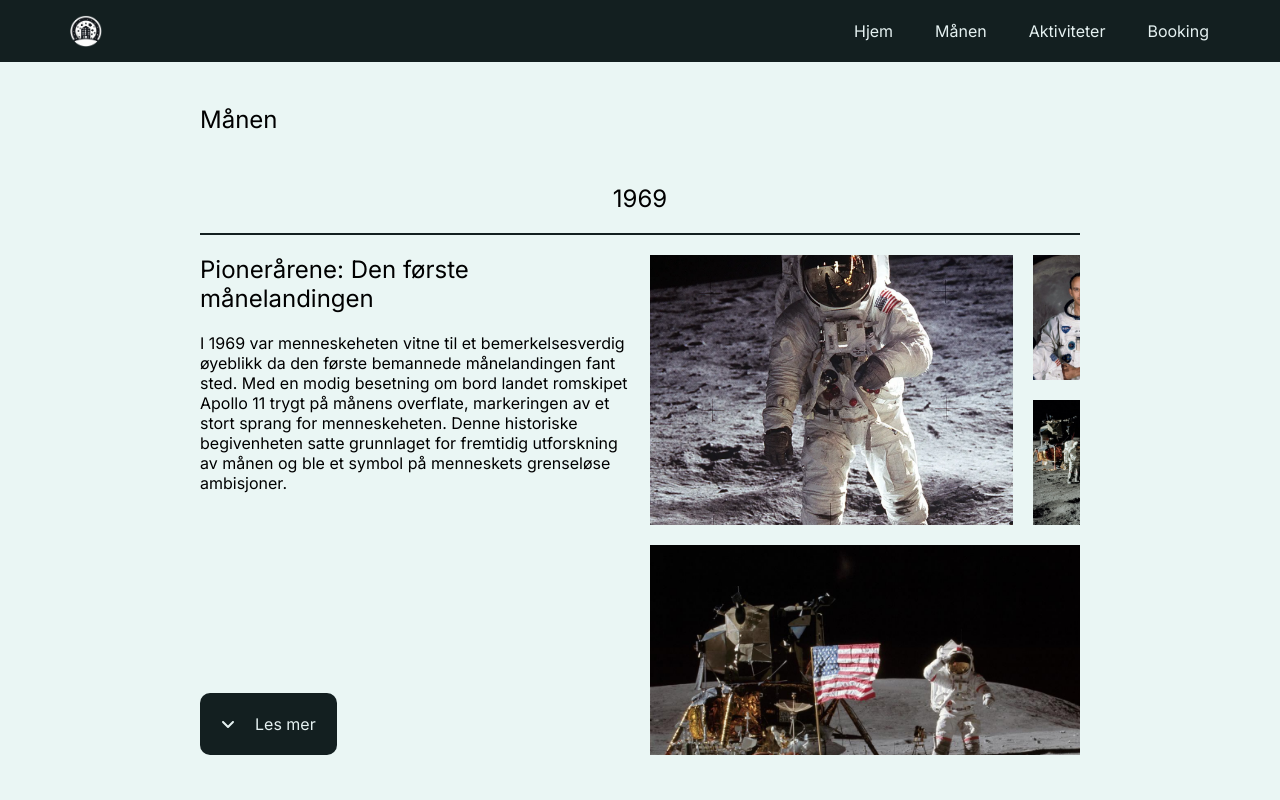
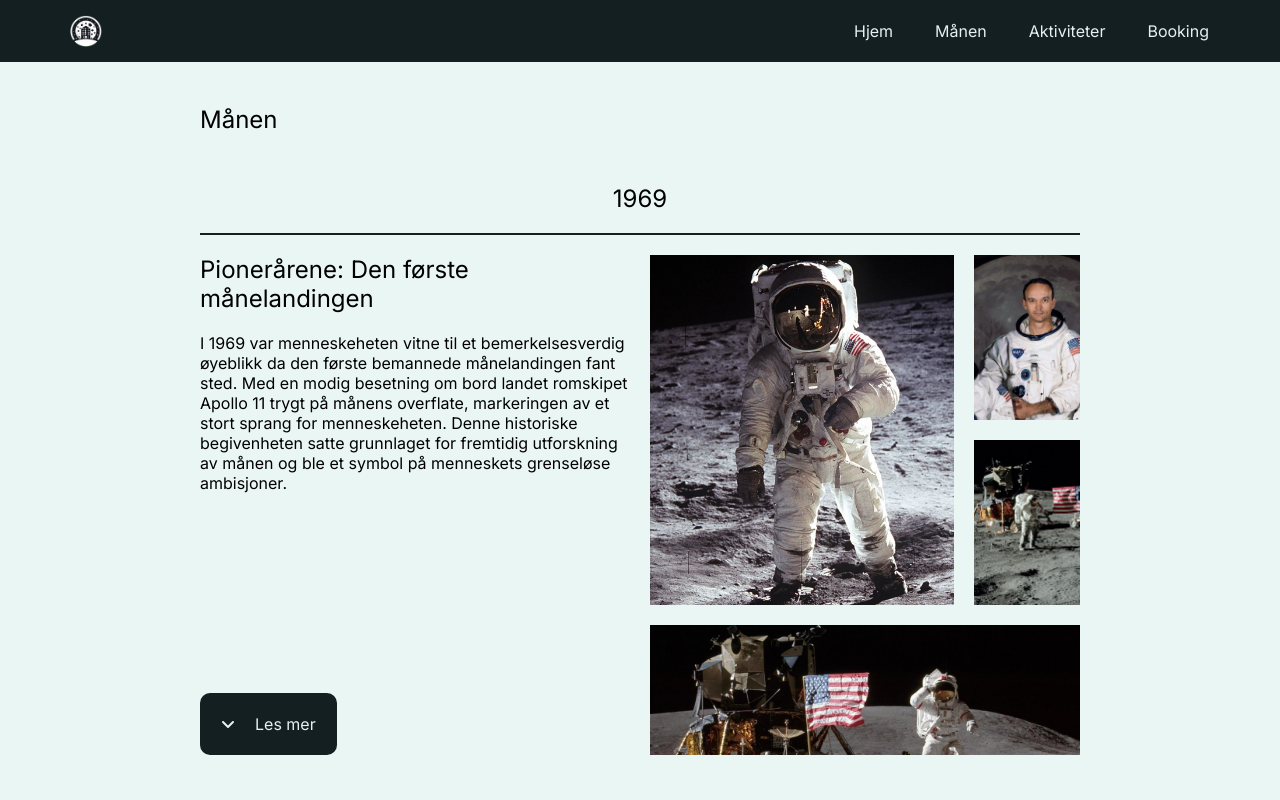
Before and after one commit to RenaldasDalinkevicius/tema-8, a React (Vite) app: page /tema-8/about in a window 1280 px wide. Shown: the top 800 px of the page. Built offline with nearby package versions, Linux system fonts and the light colour scheme.

Commit message:
picturegallery

```diff
--- a/src/components/ImageComponent.jsx
+++ b/src/components/ImageComponent.jsx
@@ -4,12 +4,11 @@ const ImageGrid = styled.div`
     display: grid;
     gap: var(--spacing-medium);
     grid-template-areas:
-    "one one one two"
-    "one one one three"
-    "four four four four"
-    "four four four four";
-    grid-template-rows: repeat(4, 25%);
-    grid-template-columns: repeat(4, 25%);
+    "one one two"
+    "one one three"
+    "four four four";
+    grid-template-rows: repeat(3, 33%);
+    grid-template-columns: repeat(3, 33%);
     max-height: 500px;
     @media (min-width: 700px) {
         width: 100%;
```
